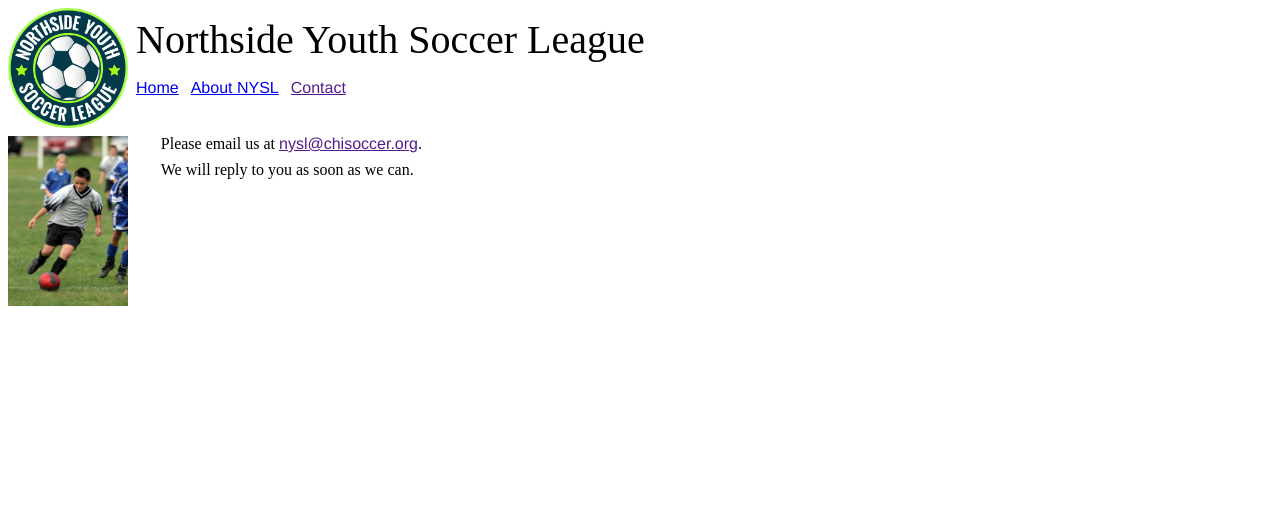
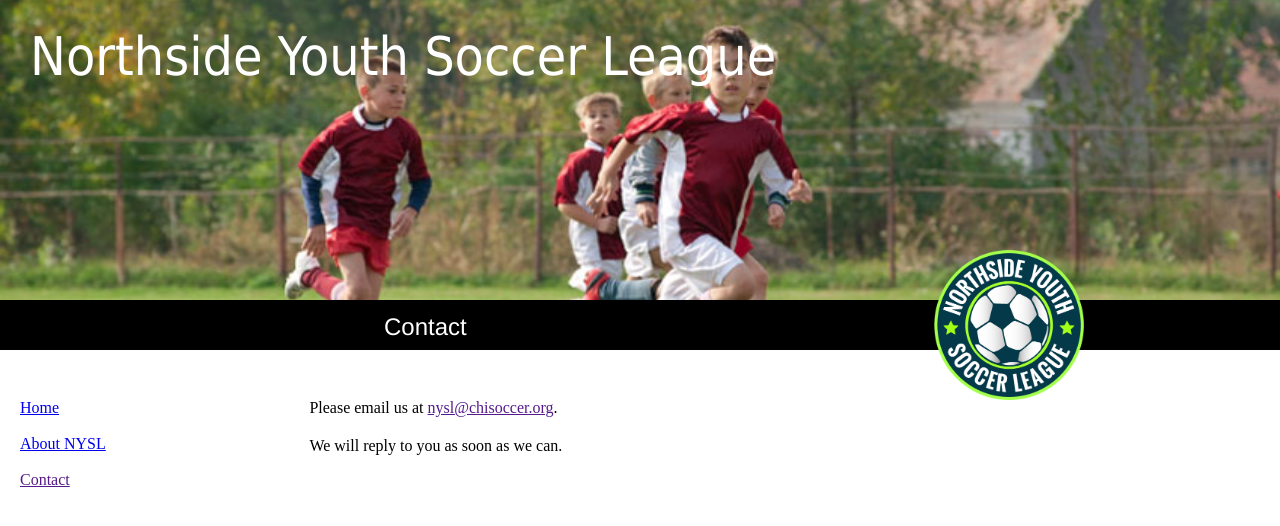
Before and after one commit to IvanAyala/NYSL, a plain HTML site: page contactsite.html in a window 1280 px wide. Drawn offline with Linux system fonts and the light colour scheme.

Commit message:
2nd Task

```diff
--- a/contactsite.html
+++ b/contactsite.html
@@ -3,24 +3,30 @@
   <head>
   	<meta charset="utf-8">
   	<title>About NYSL</title>
-  	<link rel="stylesheet" href="assets/stylesheets/main.css">
+  	<link rel="stylesheet" href="styles/nysl_1.css">
   </head>
   <body>
+
     <header>
 
+    <div class="bg"></div>
+    <h1 class="MainTitle">Northside Youth Soccer League</h1>
+    <div id="BB"></div>
     <img id="Logo" src="assets/Images/nysl_logo.png" alt="Logo">
-    <h1>Northside Youth Soccer League</h1>
+    <h2 id="ContactUs">Contact</h2>
+
+   </header>
+
+
 
     <nav>
         <a href="index.html">Home</a>
         <a href="about.html">About NYSL</a>
         <a href="">Contact</a>
     </nav>
-  	</header>
 
-    <aside>
-      <img class="LeftBanner" src="assets/Images/AboutNYSL/soccer_image3.jpeg" alt="Soccer Player">
-    </aside>
+
+
 
   	<section>
 
--- /dev/null
+++ b/styles/nysl_1.css
@@ -0,0 +1,159 @@
+html, body, div, span, applet, object, iframe,
+h1, h2, h3, h4, h5, h6, p, blockquote, pre,
+a, abbr, acronym, address, big, cite, code,
+del, dfn, em, img, ins, kbd, q, s, samp,
+small, strike, strong, sub, sup, tt, var,
+b, u, i, center,
+dl, dt, dd, ol, ul, li,
+fieldset, form, label, legend,
+table, caption, tbody, tfoot, thead, tr, th, td,
+article, aside, canvas, details, embed,
+figure, figcaption, footer, header, hgroup,
+menu, nav, output, ruby, section, summary,
+time, mark, audio, video {
+  margin: 0;
+  padding: 0;
+  border: 0;
+  font-size: 100%;
+  font: inherit;
+  vertical-align: baseline;
+}
+/* HTML5 display-role reset for older browsers */
+article, aside, details, figcaption, figure,
+footer, header, hgroup, menu, nav, section {
+  display: block;
+}
+body {
+  line-height: 1;
+}
+ol, ul {
+  list-style: none;
+}
+blockquote, q {
+  quotes: none;
+}
+blockquote:before, blockquote:after,
+q:before, q:after {
+  content: '';
+  content: none;
+}
+table {
+  border-collapse: collapse;
+  border-spacing: 0;
+}
+
+body, html {
+  height: 100%;
+  margin: 0;
+
+}
+
+header {
+  height: 300px;
+  margin-bottom: 100px;
+}
+
+.bg {
+  background-image: url("../assets/Images/design1_image1.jpeg");
+  height: 100%;
+
+    background-position: 0px -50px;
+    background-repeat: no-repeat;
+    background-size: cover;
+    margin: 0px;
+}
+
+
+#BB {
+  width: 100%;
+  height: 50px;
+  background-color: black;
+  position: absolute;
+
+}
+
+
+
+.MainTitle {
+  position: absolute;
+  top: 30px;
+  left: 30px;
+  font-size: 40pt;
+  font-family: Tahoma;
+  color: white;
+}
+
+#Logo {
+  height: 150px;
+  width: 150px;
+  position: absolute;
+  left: 73%;
+  top: 250px;
+}
+
+#UpcomingEvents {
+  position: absolute;
+  color: white;
+  top: 315px;
+  left: 30%;
+  font-size: 18pt;
+  font-family: helvetica;
+}
+
+#AboutNYSL {
+  position: absolute;
+  color: white;
+  top: 315px;
+  left: 30%;
+  font-size: 18pt;
+  font-family: helvetica;
+}
+
+#ContactUs {
+  position: absolute;
+  color: white;
+  top: 315px;
+  left: 30%;
+  font-size: 18pt;
+  font-family: helvetica;
+}
+
+nav {
+  float: left;
+  margin-right: 50px;
+}
+
+section {
+  float: left;
+  width: 60%;
+}
+
+div {
+  margin-bottom: 10px;
+}
+
+a {
+  display: block;
+  margin-left: 20px;
+  margin-bottom: 20px;
+}
+
+h2 {
+  font-size: 16pt;
+  font-style: bold;
+  margin-bottom: 5px;
+}
+
+.aboutphara {
+  margin-bottom: 20px;
+}
+
+#emaillink {
+  margin: 0;
+  display: initial;
+}
+
+.ContactP {
+  margin-left: 20%;
+  margin-bottom: 22px;
+}
```
Also changed, not shown: about.html (+10 -6 lines), index.html (+11 -8 lines), assets/Images/design1_image1.jpeg (added), styles/nysl_2.css (added), styles/nysl_3.css (added), 3 other files. Lines whose indentation alone changed are shown as unchanged.
